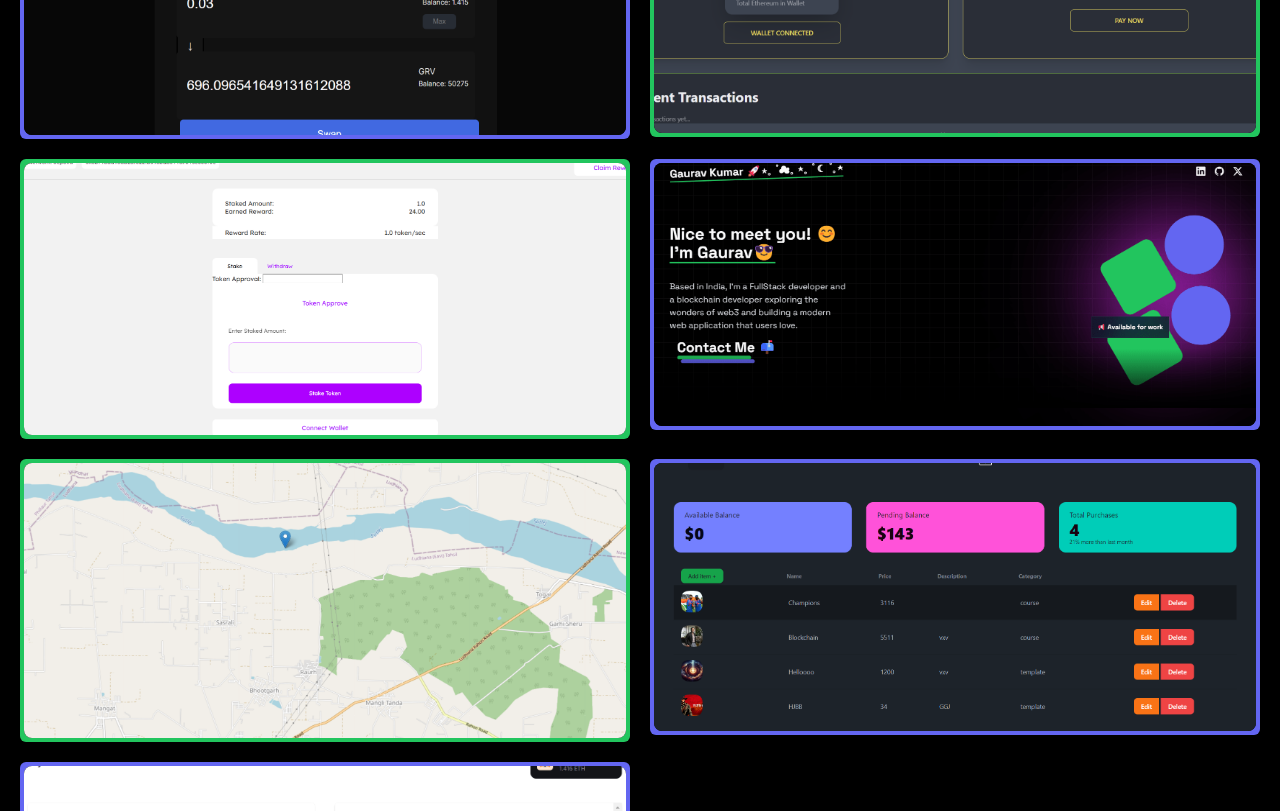
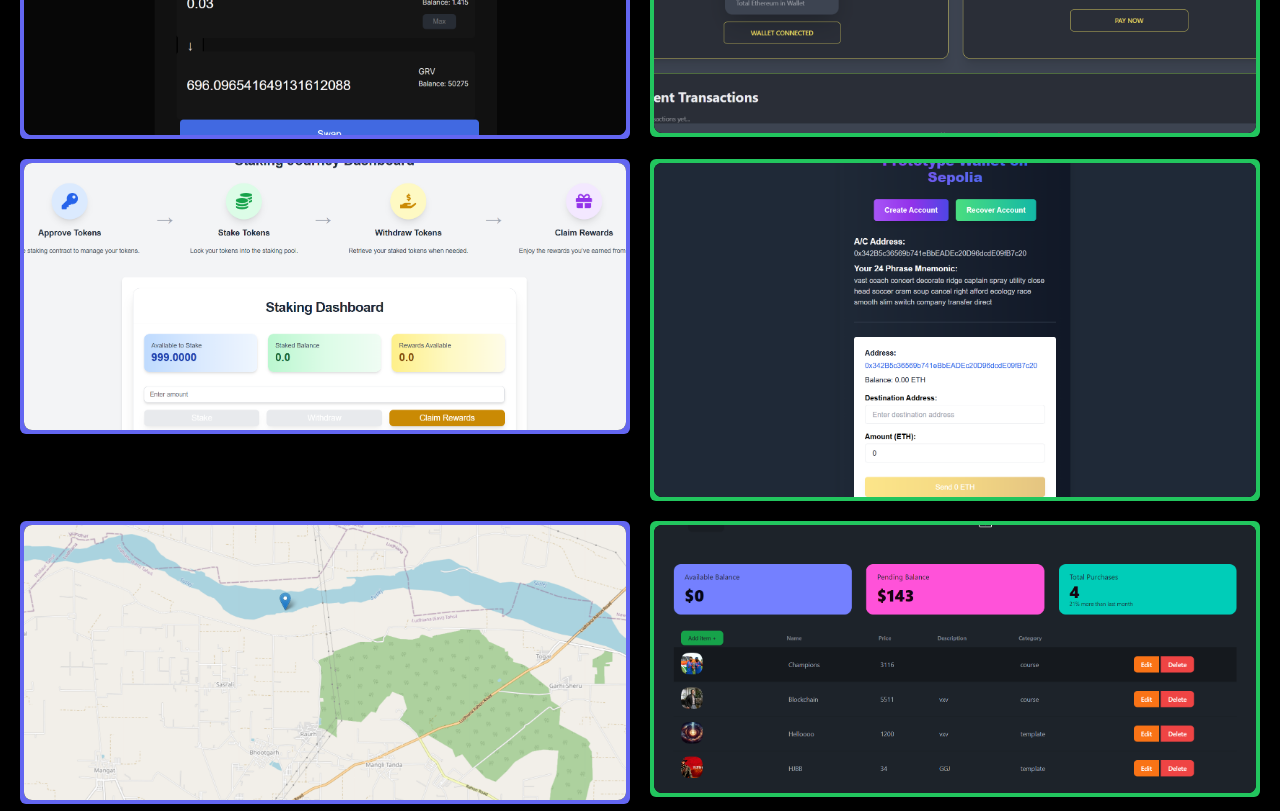
Before and after one commit to gks2022004/portfolio, a Next.js app: page / in a window 1280 px wide. Shown: the part 2000-2811 px from the top of the page. Built offline with nearby package versions, Linux system fonts and the light colour scheme.

Commit message:
updating projects

```diff
--- a/app/(home)/components/Projects.tsx
+++ b/app/(home)/components/Projects.tsx
@@ -1,6 +1,6 @@
 import React from 'react'
 import Title from './Title'
-import { SiCss3, SiEthereum, SiJavascript, SiJsonwebtokens, SiLeaflet, SiMongodb, SiNextdotjs, SiNodedotjs, SiReact, SiRemix, SiSocketdotio, SiSolidity, SiStripe, SiTailwindcss, SiTypescript } from 'react-icons/si';
+import { SiAxios, SiCss3, SiEthereum, SiJavascript, SiJsonwebtokens, SiLeaflet, SiMongodb, SiNextdotjs, SiNodedotjs, SiReact, SiRemix, SiSocketdotio, SiSolidity, SiStripe, SiTailwindcss, SiTypescript } from 'react-icons/si';
 import Link from 'next/link';
 import { cn } from '@/lib/utils';
 import { DirectionAwareHover } from '@/components/ui/direction-aware-hover';
@@ -25,9 +25,33 @@ function Projects() {
         },
         {
           title: "Staking-Dapp",
-          tech: [SiSolidity,SiReact, SiCss3],
+          tech: [SiSolidity,SiTypescript, SiTailwindcss, SiEthereum],
           Link: "https://staking-dapp-7.vercel.app/",
           cover: "/project-5.png",
+          background: "bg-indigo-500",
+
+        },
+        {
+          title: "Crypto-Wallet",
+          tech: [SiTypescript, SiEthereum, SiAxios],
+          Link: "https://cryptowallet-virid.vercel.app/",
+          cover: "/project-4.png",
+          background: "bg-green-500",
+        },
+
+        {
+          title: "Realtime-device-tracker",
+          tech: [SiJavascript,SiSocketdotio,SiNodedotjs,SiLeaflet],
+          Link: "https://realtime-device-tracker.glitch.me/",
+          cover: "/project-7.png",
+          background: "bg-indigo-500",
+
+        },
+        {
+          title: "MERN-Ecommerce-pathshala",
+          tech: [SiReact, SiJavascript, SiNodedotjs, SiTailwindcss, SiMongodb, SiStripe, SiJsonwebtokens],
+          Link: "https://mern-ecommerce-pathshala.vercel.app/",
+          cover: "/project-6.1.png",
           background: "bg-green-500",
 
         },
@@ -38,31 +62,7 @@ function Projects() {
           cover: "/img2.png",
           background: "bg-indigo-500",
 
-        },
-        {
-          title: "Realtime-device-tracker",
-          tech: [SiJavascript,SiSocketdotio,SiNodedotjs,SiLeaflet],
-          Link: "https://realtime-device-tracker.glitch.me/",
-          cover: "/project-7.png",
-          background: "bg-green-500",
-
-        },
-        {
-          title: "MERN-Ecommerce-pathshala",
-          tech: [SiReact, SiJavascript, SiNodedotjs, SiTailwindcss, SiMongodb, SiStripe, SiJsonwebtokens],
-          Link: "https://mern-ecommerce-pathshala.vercel.app/",
-          cover: "/project-6.1.png",
-          background: "bg-indigo-500",
-
-        },
-        {
-          title: "Buy-Me-Coffee",
-          tech: [SiSolidity, SiNextdotjs, SiCss3, SiTypescript,SiEthereum],
-          Link: "https://buy-me-coffee-dapp-weld.vercel.app/",
-          cover: "/project-4.png",
-          background: "bg-indigo-500",
-
-        },
+        }
 
 
     ];
```
Also changed, not shown: public/project-4.png, public/project-5.png.
